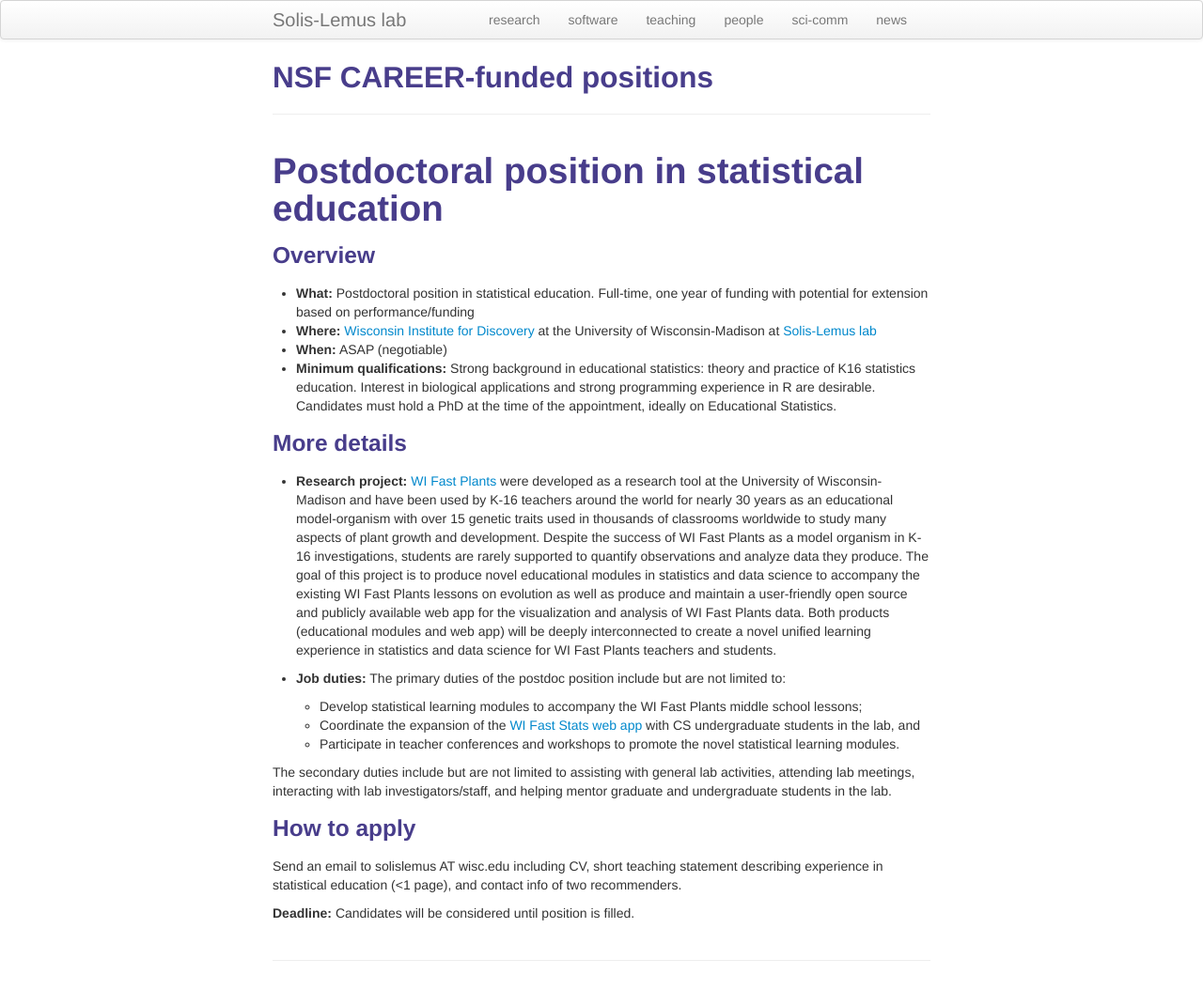
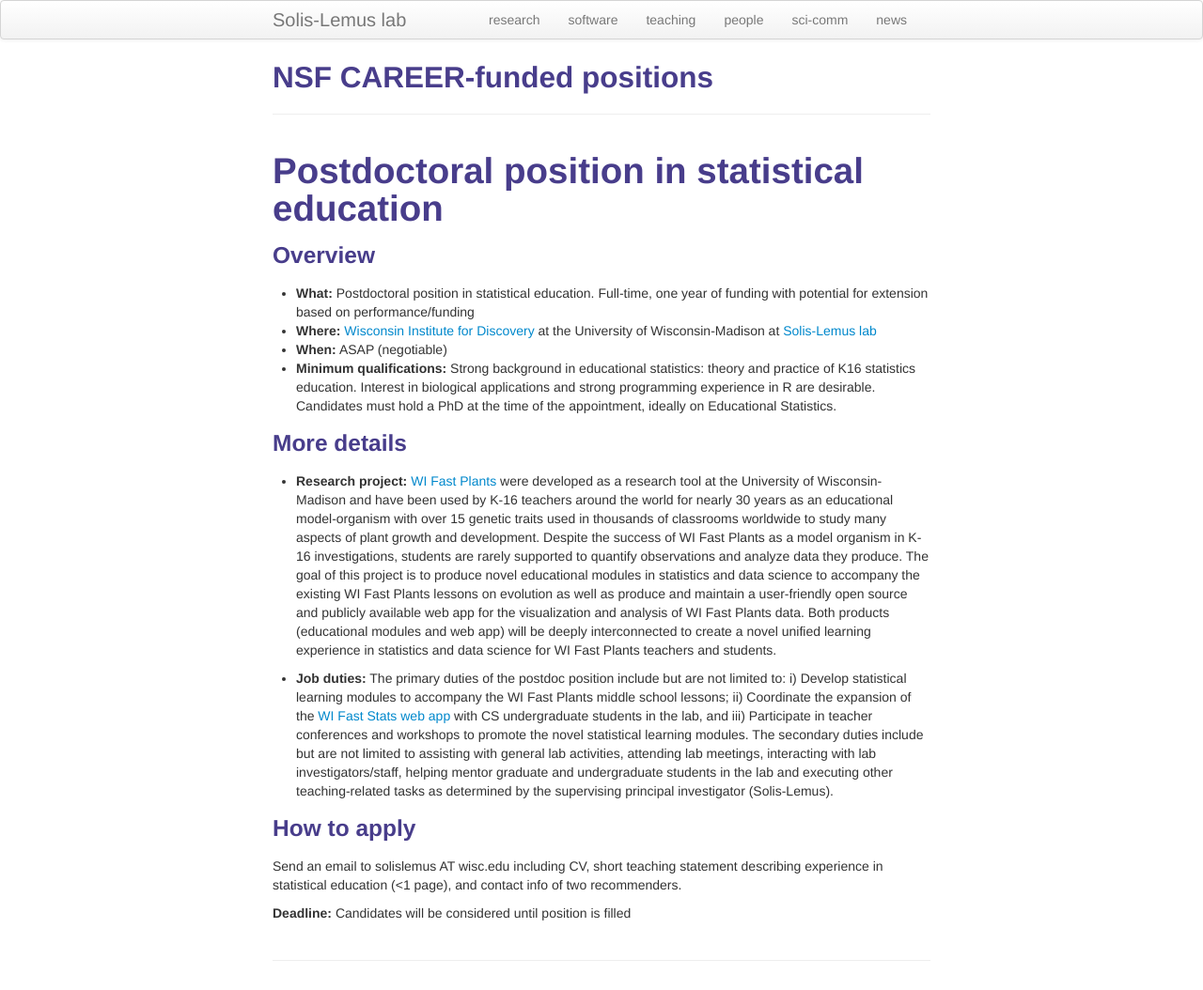
Before and after one commit to solislemuslab/solislemuslab.github.io, a Jekyll site: the page built from pages/positions-career2.md, in a window 1280 px wide. Shown: the whole page at 94% size. Built offline with Jekyll 4.4.1, drawn with Linux system fonts in a browser that asks for light colours.

Commit message:
change format

```diff
--- a/pages/positions-career2.md
+++ b/pages/positions-career2.md
@@ -17,14 +17,9 @@ description: Sol&iacute;s-Lemus lab
 
 - **Research project:** [WI Fast Plants](https://fastplants.org/) were developed as a research tool at the University of Wisconsin-Madison and have been used by K-16 teachers around the world for nearly 30 years as an educational model-organism with over 15 genetic traits used in thousands of classrooms worldwide to study many aspects of plant growth and development. Despite the success of WI Fast Plants as a model organism in K-16 investigations, students are rarely supported to quantify observations and analyze data they produce. The goal of this project is to produce novel educational modules in statistics and data science to accompany the existing WI Fast Plants lessons on evolution as well as produce and maintain a user-friendly open source and publicly available web app for the visualization and analysis of WI Fast Plants data. Both products (educational modules and web app) will be deeply interconnected to create a novel unified learning experience in statistics and data science for WI Fast Plants teachers and students.
 
-- **Job duties:** The primary duties of the postdoc position include but are not limited to:
-    - Develop statistical learning modules to accompany the WI Fast Plants middle school lessons;
-    - Coordinate the expansion of the [WI Fast Stats web app](https://wi-fast-stats.wid.wisc.edu/) with CS undergraduate students in the lab, and
-    - Participate in teacher conferences and workshops to promote the novel statistical learning modules.
-
-The secondary duties include but are not limited to assisting with general lab activities, attending lab meetings, interacting with lab investigators/staff, and helping mentor graduate and undergraduate students in the lab.
+- **Job duties:** The primary duties of the postdoc position include but are not limited to: i) Develop statistical learning modules to accompany the WI Fast Plants middle school lessons; ii) Coordinate the expansion of the [WI Fast Stats web app](https://wi-fast-stats.wid.wisc.edu/) with CS undergraduate students in the lab, and iii) Participate in teacher conferences and workshops to promote the novel statistical learning modules. The secondary duties include but are not limited to assisting with general lab activities, attending lab meetings, interacting with lab investigators/staff, helping mentor graduate and undergraduate students in the lab and executing other teaching-related tasks as determined by the supervising principal investigator (Solis-Lemus).
 
 ### How to apply
 Send an email to solislemus AT wisc.edu including CV, short teaching statement describing experience in statistical education (<1 page), and contact info of two recommenders.
 
-**Deadline:** Candidates will be considered until position is filled.
+**Deadline:** Candidates will be considered until position is filled
```
